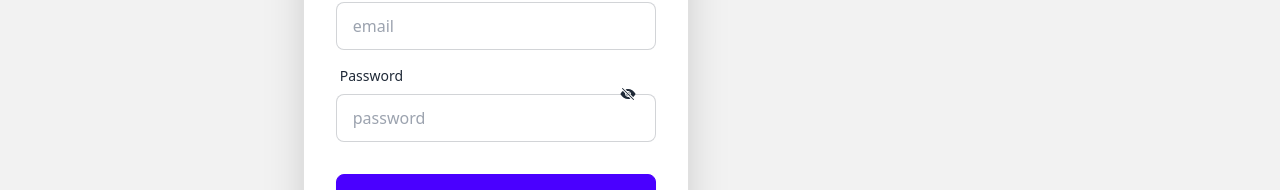
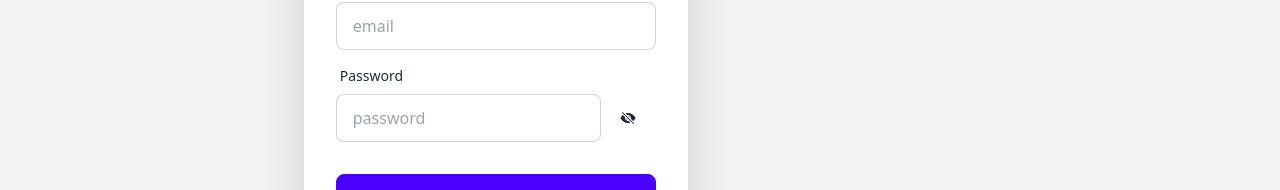
Before and after one commit to HamzaAryanSapnil/Nature-Craft-Assignment-10-Client, a React (Vite) app: page /register in a window 1280 px wide. Shown: the part 512-702 px from the top of the page. Built offline with nearby package versions, Linux system fonts and the light colour scheme; no server answers.

Commit message:
input show pass done

```diff
--- a/src/Pages/Register/Register.jsx
+++ b/src/Pages/Register/Register.jsx
@@ -162,7 +162,6 @@ const Register = () => {
                       }
                     </button>
                   </span>
-              </div>
               <input
                 {...register("password", {
                   required: {
@@ -180,13 +179,14 @@ const Register = () => {
                       "Password must have one uppercase, one lowercase, one number and one special case character",
                   },
                 })}
-                type="password"
+                type={showPass ? "text" : "password"}
                 placeholder="password"
                 className="input input-bordered"
               />
               {errors.password && (
                 <p className="text-red-600">{errors.password.message}</p>
               )}
+              </div>
             </div>
             <div className="form-control mt-6">
               <button disabled={isSubmitting} className="btn btn-primary">
```
